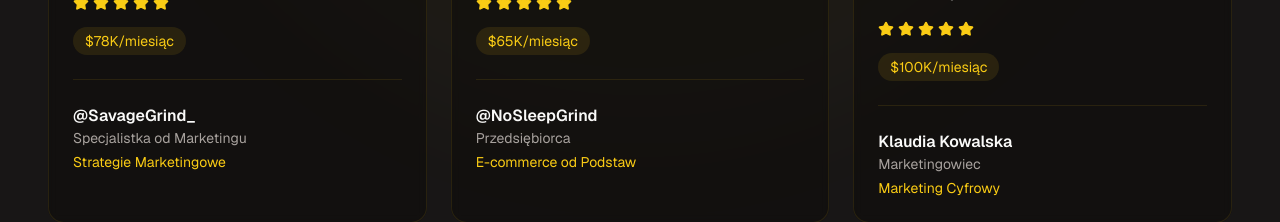
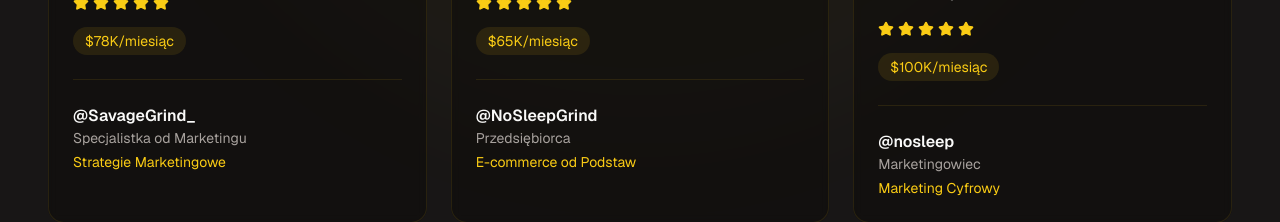
Before and after one commit to Haseeb-WebDeveloper/Online-Courses-Website, a Next.js app: page / in a window 1280 px wide. Shown: the part 8060-8282 px from the top of the page. Built offline with nearby package versions, Linux system fonts and the light colour scheme.

Commit message:
success section done

```diff
--- a/src/components/layout/success-stories.tsx
+++ b/src/components/layout/success-stories.tsx
@@ -57,7 +57,7 @@ const testimonials = [
   },
   {
     id: 6,
-    name: "Klaudia Kowalska",
+    name: "@nosleep",
     role: "Marketingowiec",
     image: "/avatar/avatar-7.jpg",
     content: "Kurs marketingu cyfrowego był dla mnie przełomowy. Dzięki niemu nauczyłam się skutecznych strategii, które pozwoliły mi zwiększyć zasięg moich kampanii i osiągnąć imponujące wyniki. Teraz generuję stabilne przychody i mam pewność, że moje działania przynoszą realne efekty.",
```
